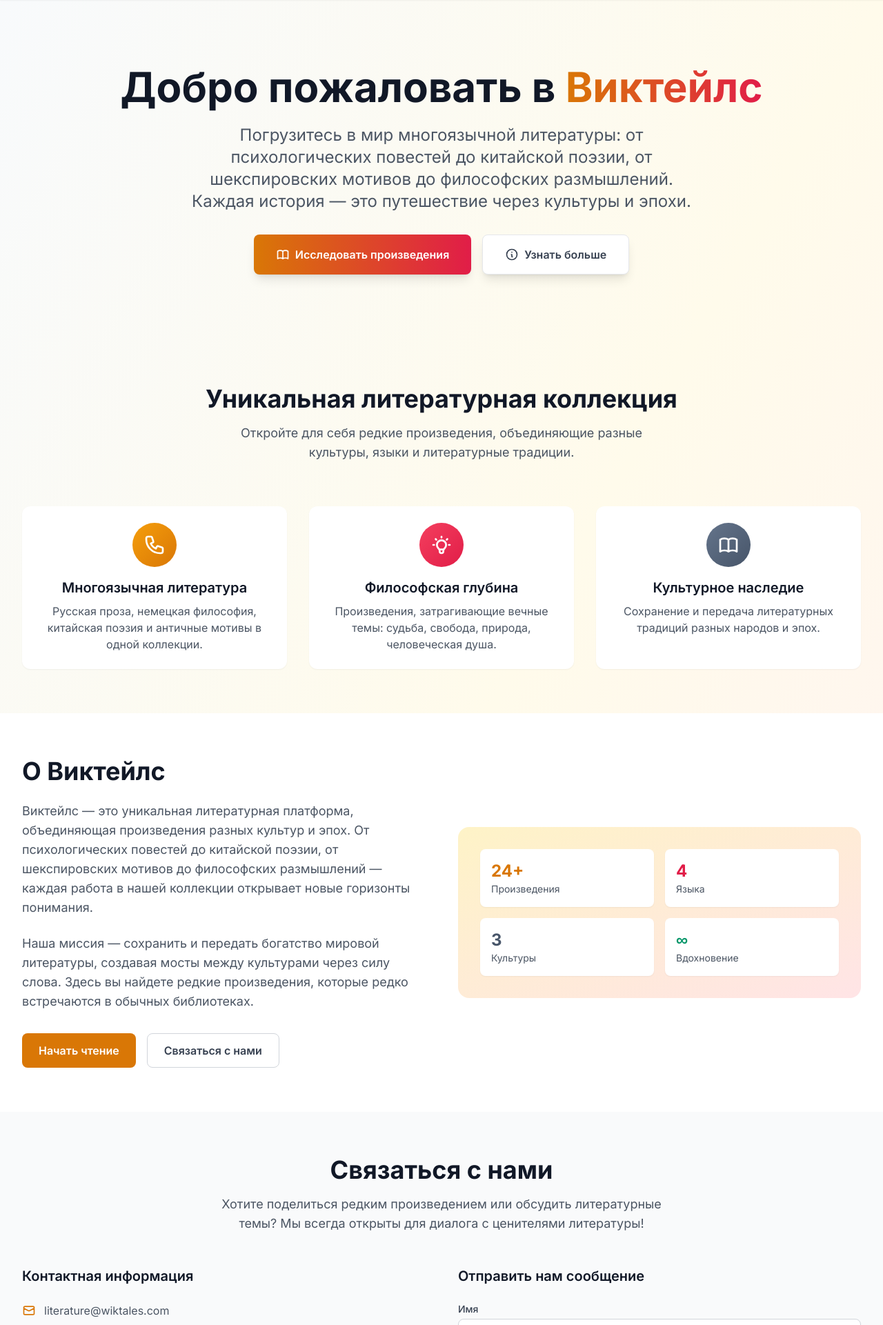
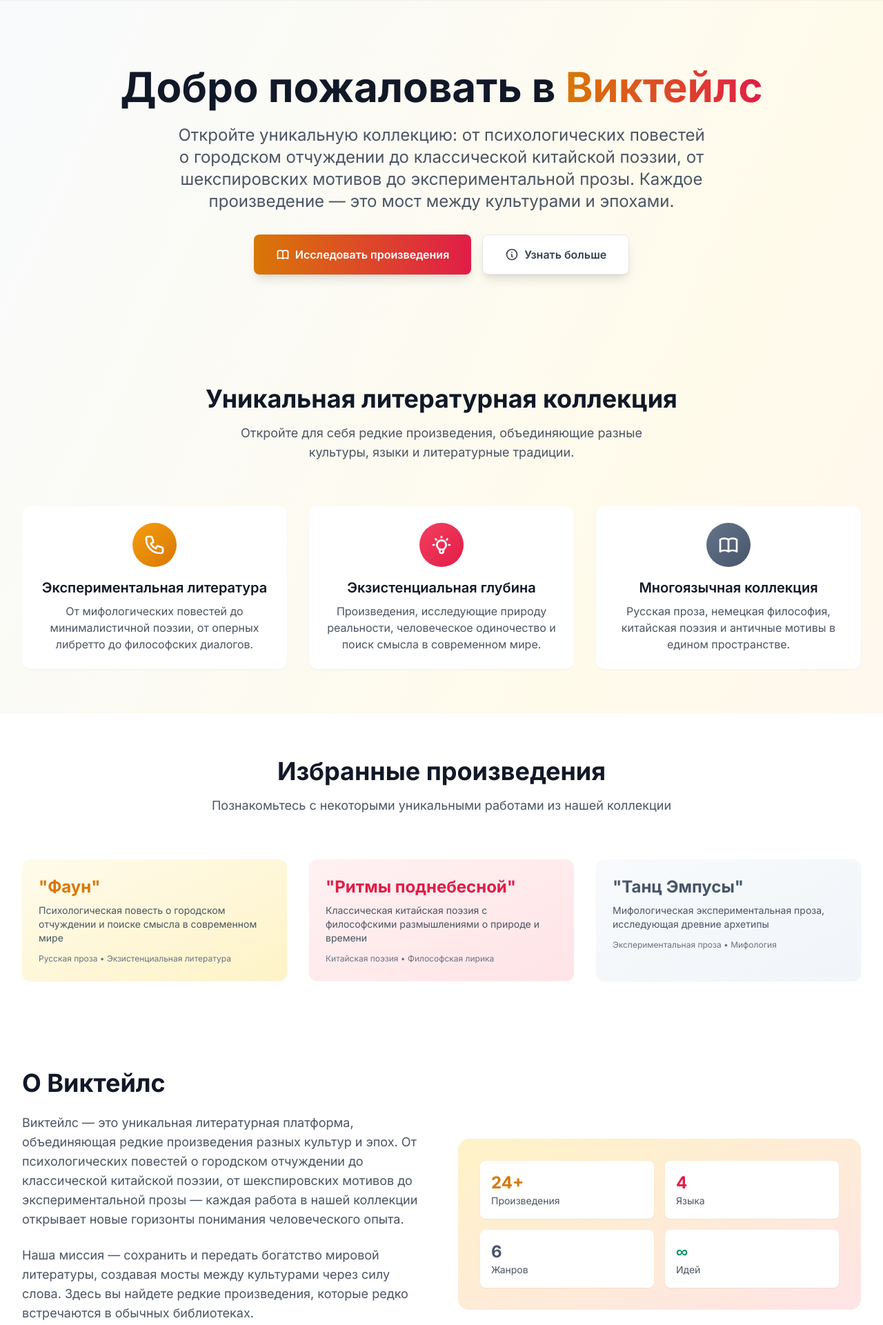
Before and after one commit to InnaTarasyan/wiktales, a Laravel app: page /welcome in a window 1280 px wide. Shown: the part 65-1986 px from the top of the page at 69% size. Run offline with Laravel 12, Linux system fonts and the light colour scheme; some libraries are stand-ins or nearby versions.

Commit message:
added tales

```diff
--- a/resources/views/welcome.blade.php
+++ b/resources/views/welcome.blade.php
@@ -14,8 +14,8 @@
                 </span>
             </h1>
             <p class="text-xl sm:text-2xl text-gray-600 mb-8 max-w-3xl mx-auto">
-                Погрузитесь в мир многоязычной литературы: от психологических повестей до китайской поэзии,
-                от шекспировских мотивов до философских размышлений. Каждая история — это путешествие через культуры и эпохи.
+                Откройте уникальную коллекцию: от психологических повестей о городском отчуждении до классической китайской поэзии,
+                от шекспировских мотивов до экспериментальной прозы. Каждое произведение — это мост между культурами и эпохами.
             </p>
             <div class="flex flex-col sm:flex-row gap-4 justify-center">
                 <a href="{{ route('home') }}"
@@ -55,9 +55,9 @@
                         <path stroke-linecap="round" stroke-linejoin="round" stroke-width="2" d="M3 5a2 2 0 012-2h3.28a1 1 0 01.948.684l1.498 4.493a1 1 0 01-.502 1.21l-2.257 1.13a11.042 11.042 0 005.516 5.516l1.13-2.257a1 1 0 011.21-.502l4.493 1.498a1 1 0 01.684.949V19a2 2 0 01-2 2h-1C9.716 21 3 14.284 3 6V5z"></path>
                     </svg>
                 </div>
-                <h3 class="text-xl font-semibold text-gray-900 mb-2">Многоязычная литература</h3>
+                <h3 class="text-xl font-semibold text-gray-900 mb-2">Экспериментальная литература</h3>
                 <p class="text-gray-600">
-                    Русская проза, немецкая философия, китайская поэзия и античные мотивы в одной коллекции.
+                    От мифологических повестей до минималистичной поэзии, от оперных либретто до философских диалогов.
                 </p>
             </div>
 
@@ -68,9 +68,9 @@
                         <path stroke-linecap="round" stroke-linejoin="round" stroke-width="2" d="M9.663 17h4.673M12 3v1m6.364 1.636l-.707.707M21 12h-1M4 12H3m3.343-5.657l-.707-.707m2.828 9.9a5 5 0 117.072 0l-.548.547A3.374 3.374 0 0014 18.469V19a2 2 0 11-4 0v-.531c0-.895-.356-1.754-.988-2.386l-.548-.547z"></path>
                     </svg>
                 </div>
-                <h3 class="text-xl font-semibold text-gray-900 mb-2">Философская глубина</h3>
+                <h3 class="text-xl font-semibold text-gray-900 mb-2">Экзистенциальная глубина</h3>
                 <p class="text-gray-600">
-                    Произведения, затрагивающие вечные темы: судьба, свобода, природа, человеческая душа.
+                    Произведения, исследующие природу реальности, человеческое одиночество и поиск смысла в современном мире.
                 </p>
             </div>
 
@@ -81,10 +81,41 @@
                         <path stroke-linecap="round" stroke-linejoin="round" stroke-width="2" d="M12 6.253v13m0-13C10.832 5.477 9.246 5 7.5 5S4.168 5.477 3 6.253v13C4.168 18.477 5.754 18 7.5 18s3.332.477 4.5 1.253m0-13C13.168 5.477 14.754 5 16.5 5c1.746 0 3.332.477 4.5 1.253v13C19.832 18.477 18.246 18 16.5 18c-1.746 0-3.332.477-4.5 1.253"></path>
                     </svg>
                 </div>
-                <h3 class="text-xl font-semibold text-gray-900 mb-2">Культурное наследие</h3>
+                <h3 class="text-xl font-semibold text-gray-900 mb-2">Многоязычная коллекция</h3>
                 <p class="text-gray-600">
-                    Сохранение и передача литературных традиций разных народов и эпох.
+                    Русская проза, немецкая философия, китайская поэзия и античные мотивы в едином пространстве.
                 </p>
+            </div>
+        </div>
+    </div>
+
+    <!-- Featured Works Section -->
+    <div class="bg-white">
+        <div class="max-w-7xl mx-auto px-4 sm:px-6 lg:px-8 py-16">
+            <div class="text-center mb-16">
+                <h2 class="text-3xl sm:text-4xl font-bold text-gray-900 mb-4">
+                    Избранные произведения
+                </h2>
+                <p class="text-lg text-gray-600 max-w-2xl mx-auto">
+                    Познакомьтесь с некоторыми уникальными работами из нашей коллекции
+                </p>
+            </div>
+            <div class="grid grid-cols-1 md:grid-cols-3 gap-8">
+                <div class="bg-gradient-to-br from-amber-50 to-amber-100 rounded-xl shadow-sm p-6 hover:shadow-md transition-shadow duration-300">
+                    <div class="text-2xl font-bold text-amber-600 mb-2">"Фаун"</div>
+                    <p class="text-gray-600 text-sm mb-3">Психологическая повесть о городском отчуждении и поиске смысла в современном мире</p>
+                    <div class="text-xs text-gray-500">Русская проза • Экзистенциальная литература</div>
+                </div>
+                <div class="bg-gradient-to-br from-rose-50 to-rose-100 rounded-xl shadow-sm p-6 hover:shadow-md transition-shadow duration-300">
+                    <div class="text-2xl font-bold text-rose-600 mb-2">"Ритмы поднебесной"</div>
+                    <p class="text-gray-600 text-sm mb-3">Классическая китайская поэзия с философскими размышлениями о природе и времени</p>
+                    <div class="text-xs text-gray-500">Китайская поэзия • Философская лирика</div>
+                </div>
+                <div class="bg-gradient-to-br from-slate-50 to-slate-100 rounded-xl shadow-sm p-6 hover:shadow-md transition-shadow duration-300">
+                    <div class="text-2xl font-bold text-slate-600 mb-2">"Танц Эмпусы"</div>
+                    <p class="text-gray-600 text-sm mb-3">Мифологическая экспериментальная проза, исследующая древние архетипы</p>
+                    <div class="text-xs text-gray-500">Экспериментальная проза • Мифология</div>
+                </div>
             </div>
         </div>
     </div>
@@ -98,9 +129,9 @@
                         О Виктейлс
                     </h2>
                     <p class="text-lg text-gray-600 mb-6">
-                        Виктейлс — это уникальная литературная платформа, объединяющая произведения разных культур и эпох.
-                        От психологических повестей до китайской поэзии, от шекспировских мотивов до философских размышлений —
-                        каждая работа в нашей коллекции открывает новые горизонты понимания.
+                        Виктейлс — это уникальная литературная платформа, объединяющая редкие произведения разных культур и эпох.
+                        От психологических повестей о городском отчуждении до классической китайской поэзии, от шекспировских мотивов
+                        до экспериментальной прозы — каждая работа в нашей коллекции открывает новые горизонты понимания человеческого опыта.
                     </p>
                     <p class="text-lg text-gray-600 mb-8">
                         Наша миссия — сохранить и передать богатство мировой литературы, создавая мосты между культурами
@@ -129,12 +160,12 @@
                                 <div class="text-sm text-gray-600">Языка</div>
                             </div>
                             <div class="bg-white rounded-lg p-4 shadow-sm">
-                                <div class="text-2xl font-bold text-slate-600">3</div>
-                                <div class="text-sm text-gray-600">Культуры</div>
+                                <div class="text-2xl font-bold text-slate-600">6</div>
+                                <div class="text-sm text-gray-600">Жанров</div>
                             </div>
                             <div class="bg-white rounded-lg p-4 shadow-sm">
                                 <div class="text-2xl font-bold text-emerald-600">∞</div>
-                                <div class="text-sm text-gray-600">Вдохновение</div>
+                                <div class="text-sm text-gray-600">Идей</div>
                             </div>
                         </div>
                     </div>
```
